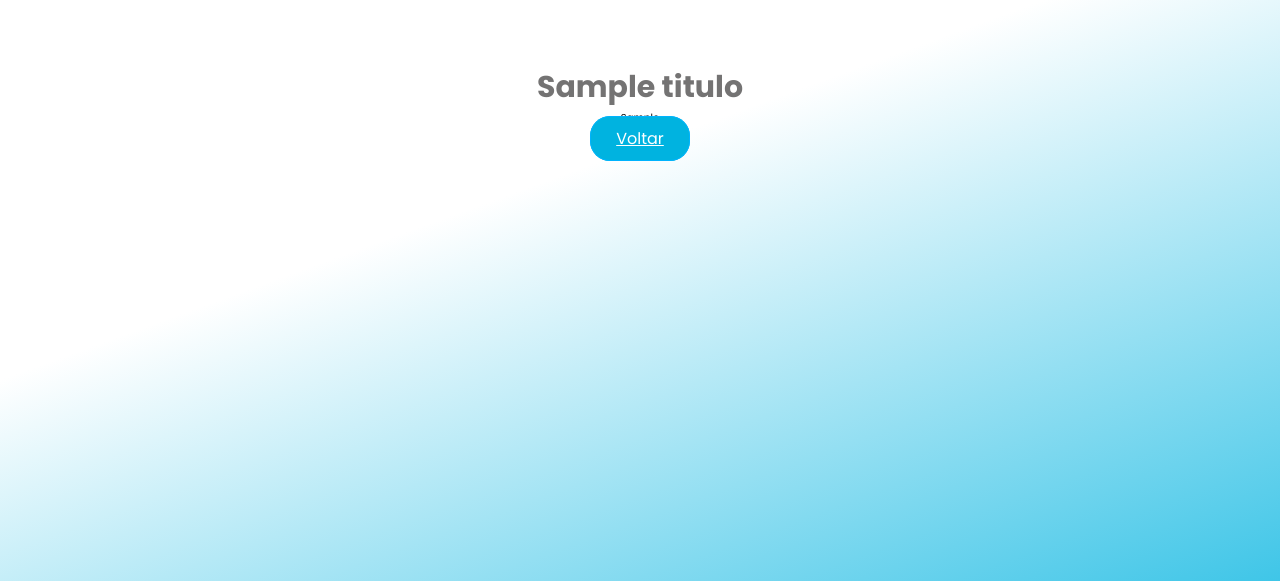
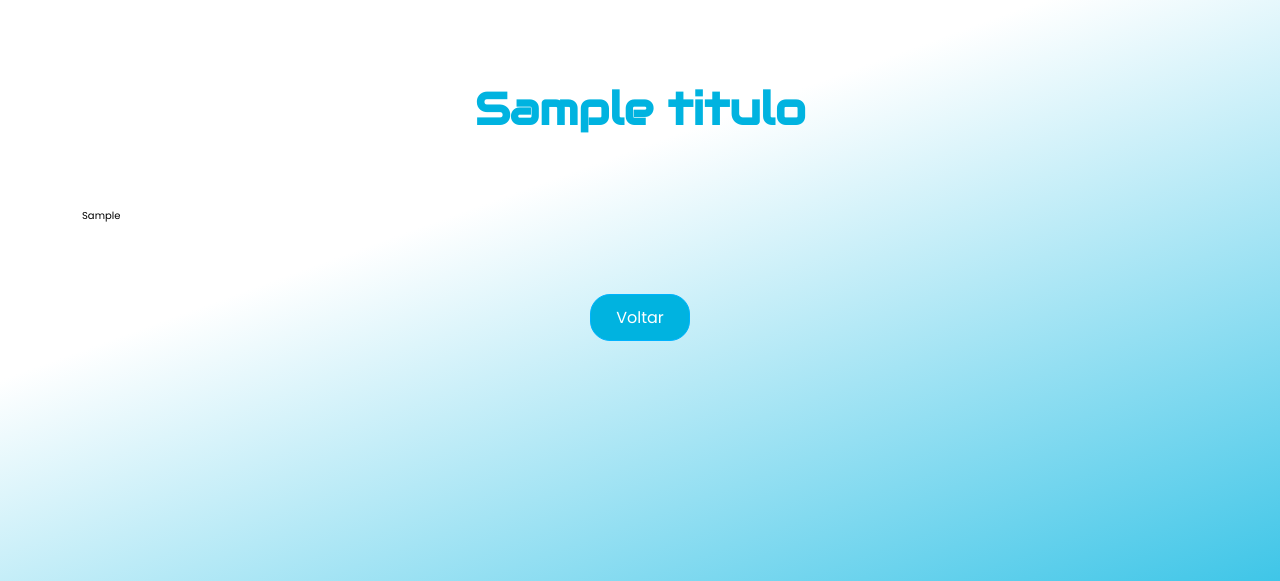
Before and after one commit to moacirjr1007/bigdata.py, a Flask app: template templates/resultados.html in a window 1280 px wide. Shown: the top 581 px of the page. Run offline with Flask 3, Linux system fonts and the light colour scheme; the template is opened without the code that fills it: most values are stand-ins (such as "Sample title", 1, 10 or a date in 2020).

Commit message:
Estilzando nova tela de resultados

```diff
--- a/static/estilizacao.css
+++ b/static/estilizacao.css
@@ -120,3 +120,81 @@
         text-align: center;
     }
 }
+
+.titulo-resultado {
+    font-family: 'Audiowide', sans-serif;
+    color: rgb(0, 179, 224);
+    font-size: 4.5rem;
+    text-align: center;
+    margin: 40px 20px;
+}
+
+.container-tabela {
+    margin: 30px auto;
+    padding: 0 20px;
+    width: 90%;
+    max-width: 1400px;
+    overflow-x: auto;
+}
+
+
+.tabela-estilizada {
+    width: 100%;
+    border-collapse: collapse;
+    margin: 20px 0;
+    font-size: 1.4rem;
+    font-family: 'Poppins', sans-serif;
+    background-color: #ffffff;
+    box-shadow: 0 4px 20px rgba(0, 0, 0, 0.08);
+    border-radius: 10px;
+    overflow: hidden;
+}
+
+.tabela-estilizada thead tr {
+    background-color: rgb(0, 179, 224);
+    color: #ffffff;
+    text-align: left;
+    font-weight: 600;
+}
+
+.tabela-estilizada th,
+.tabela-estilizada td {
+    padding: 12px 18px;
+    border-bottom: 1px solid #dddddd;
+    color: #333;
+}
+
+.tabela-estilizada tbody tr:nth-of-type(even) {
+    background-color: #f9f9f9;
+}
+
+.tabela-estilizada tbody tr:hover {
+    background-color: #f1f1f1;
+}
+
+.container-grafico {
+    display: flex;
+    justify-content: center;
+    align-items: center;
+    padding: 20px;
+    margin-top: 30px;
+}
+
+.container-grafico img {
+    max-width: 90%;
+    height: auto;
+    background-color: #ffffff;
+    padding: 15px;
+    border-radius: 10px;
+    box-shadow: 0 4px 20px rgba(0, 0, 0, 0.08);
+}
+
+.container-voltar {
+    text-align: center;
+    margin: 40px 0;
+}
+
+.container-voltar a.gerar-botao {
+    text-decoration: none;
+    display: inline-block;
+}
```
